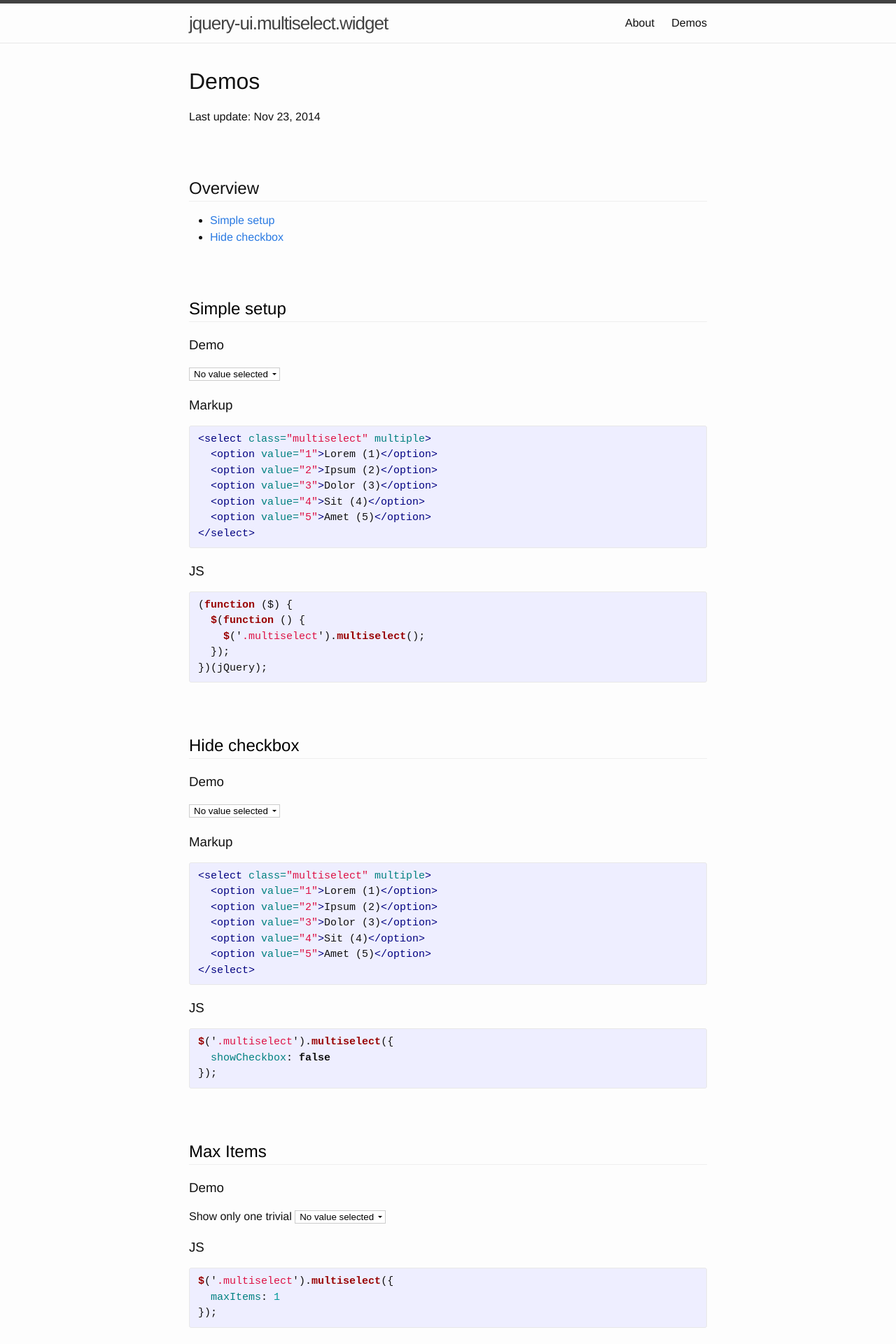
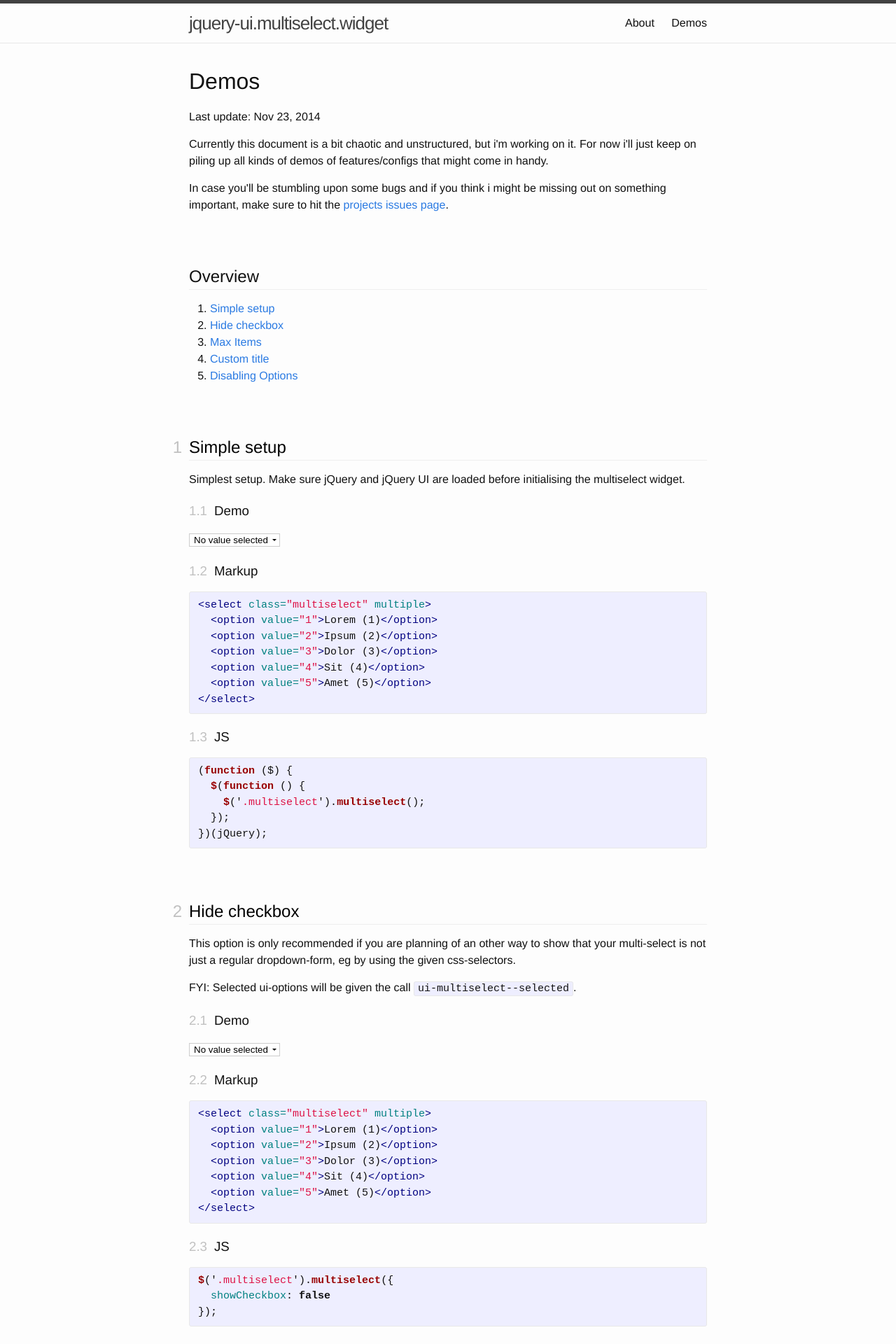
Before and after one commit to dirkpeter/jquery-ui.multiselect.widget, a Jekyll site: the page built from demos.md, in a window 1280 px wide. Shown: the top 1920 px of the page at 70% size. Built offline with Jekyll 4.4.1, drawn with Linux system fonts in a browser that asks for light colours; nearby versions of some CDN libraries; some of the changed text lies outside the part shown.

Commit message:
added demos and infos

```diff
--- a/_layouts/demos.html
+++ b/_layouts/demos.html
@@ -8,18 +8,29 @@
   <p class="demo-meta">Last update: {{ page.date | date: "%b %-d, %Y" }}</p>
 </header>
 
+<p>Currently this document is a bit chaotic and unstructured, but i'm working on it. For now i'll just keep on
+   piling up all kinds of demos of features/configs that might come in handy.</p>
+<p>In case you'll be stumbling upon some bugs and if you think i might be missing out on something important,
+   make sure to hit the
+  <a href="https://github.com/dirkpeter/jquery-ui.multiselect.widget/issues">projects issues page</a>.</p>
 
 <section class="nav">
   <h2>Overview</h2>
-  <ul>
+  <ol>
     <li><a href="#simple-setup">Simple setup</a></li>
     <li><a href="#hide-checkboxes">Hide checkbox</a></li>
-  </ul>
+    <li><a href="#max-items">Max Items</a></li>
+    <li><a href="#custom-title">Custom title</a></li>
+    <li><a href="#disabling-options">Disabling Options</a></li>
+  </ol>
 </section>
 
 
-<section>
+<ul class="demos">
+<li>
   <h2 id="simple-setup"><a rel="internal" href="#simple-setup">Simple setup</a></h2>
+
+  <p>Simplest setup. Make sure jQuery and jQuery UI are loaded before initialising the multiselect widget.</p>
 
   <h3>Demo</h3>
   <div class="demo">
@@ -51,11 +62,15 @@
   });
 })(jQuery);
 {% endhighlight %}
-</section>
+</li>
 
 
-<section>
+<li>
   <h2 id="hide-checkboxes"><a rel="internal" href="#hide-checkboxes">Hide checkbox</a></h2>
+
+  <p>This option is only recommended if you are planning of an other way to show that your multi-select is not just
+     a regular dropdown-form, eg by using the given css-selectors.</p>
+  <p>FYI: Selected ui-options will be given the call <code>ui-multiselect--selected</code>.</p>
 
   <h3>Demo</h3>
   <div class="demo">
@@ -85,13 +100,18 @@
   showCheckbox: false
 });
 {% endhighlight %}
-</section>
+</li>
 
 
-<section>
+<li>
   <h2 id="max-items"><a rel="internal" href="#max-items">Max Items</a></h2>
 
-  <h3>Demo</h3>
+  <p>The <code>maxItems</code> option let you decide how many selected items should be shown in the ui-title,
+     before they are replaced by a general title. Set it to <code>-1</code> and no trivial-value will be shown (see
+     demo 2).</p>
+  <p>For customizing the titles see <a rel="internal" href="#custom-title">Custom title</a>.</p>
+
+  <h3>Demo 1</h3>
   <div class="demo">
     <label>Show only one trivial</label>
     <select class="multiselect" id="ex_3_1" multiple>
@@ -128,11 +148,14 @@
   maxItems: -1
 });
 {% endhighlight %}
-</section>
+</li>
 
 
-<section>
+<li>
   <h2 id="custom-title"><a rel="internal" href="#custom-title">Custom title</a></h2>
+
+  <p><code>##</code> will be replaced by the total number of items for <code>displayTextSG</code> and <code>displayTextPL</code>.<br>
+    <code>@@</code> will be replaced by the currently selected number of items for <code>displayTextPL</code>.</p>
 
   <h3>Demo</h3>
   <div class="demo">
@@ -155,12 +178,42 @@
   maxItems:            0                         // optional, for demo
 });
 {% endhighlight %}
+</li>
 
-  <h3>Info</h3>
-  <p><code>##</code> will be replaced by the total number of items for displayTextSG and displayTextPL.<br>
-  <code>@@</code> will be replaced by the currently selected number of items for displayTextPL.</p>
-</section>
 
+<li>
+  <h2 id="disabling-options"><a rel="internal" href="#disabling-options">Disabling Options</a></h2>
+
+  <p>Simply en/disable an option in the ui by en/disabling its origin (select &gt; option). the ui will listen
+     to changes in the dom and update itself.</p>
+
+  <h3>Demo</h3>
+  <div class="demo">
+    <label>Disbaled options</label>
+    <select class="multiselect" id="ex_5_1" multiple>
+      <option value="1">Lorem (1)</option>
+      <option disabled value="2">Ipsum (2)</option>
+      <option value="3">Dolor (3)</option>
+      <option value="4">Sit (4)</option>
+      <option value="5">Amet (5)</option>
+    </select>
+    <br>
+    <button id="ex_5_3">Enable Option 2</button>
+    <button id="ex_5_2">Disable Option 2</button>
+  </div>
+
+<h3>JS</h3>
+{% highlight javascript %}
+// ui init
+$('.multiselect').multiselect();
+
+// disable option on click
+$('button.disable').on('click', function () {
+  $('.multiselect [value="2"]').prop('disabled', true);
+});
+{% endhighlight %}
+</li>
+</ul>
 
 
 <script>
@@ -179,5 +232,14 @@
         displayTextPL:       '@@ Elemente ausgewählt',
         maxItems:            0
     });
+    // en/disable
+    $('#ex_5_1').multiselect();
+    $opt_2 = $('#ex_5_1 [value="2"]');
+    $('#ex_5_3').on('click', function () {
+      $opt_2.prop('disabled', false);
+    });
+    $('#ex_5_2').on('click', function () {
+      $opt_2.prop('disabled', true);
+    });
   })(jQuery);
 </script>
--- a/css/main.scss
+++ b/css/main.scss
@@ -54,6 +54,7 @@
 
 
 h2 {
+  position: relative;
   margin-top: 3em;
   border-bottom: 1px solid #eee;
 
@@ -79,3 +80,31 @@
 .demo {
   margin-bottom: 15px;
 }
+
+ul.demos {
+  margin-left: 0;
+  list-style-type: none;
+  counter-reset: demos;
+
+  > li {
+    counter-increment: demos;
+    counter-reset: subDemos;
+  }
+
+  h3:before,
+  h2:before {
+    margin-right: 10px;
+    opacity: .25;
+  }
+
+  h2:before {
+    position: absolute;
+    right: 100%;
+    content: counter(demos);
+  }
+
+  h3:before {
+    counter-increment: subDemos;
+    content: counter(demos) '.' counter(subDemos);
+  }
+}
```
Also changed, not shown: other parts of _layouts/demos.html (+1 -1 lines).
